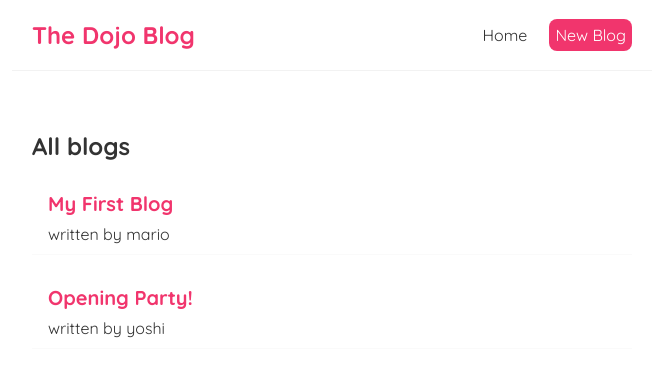
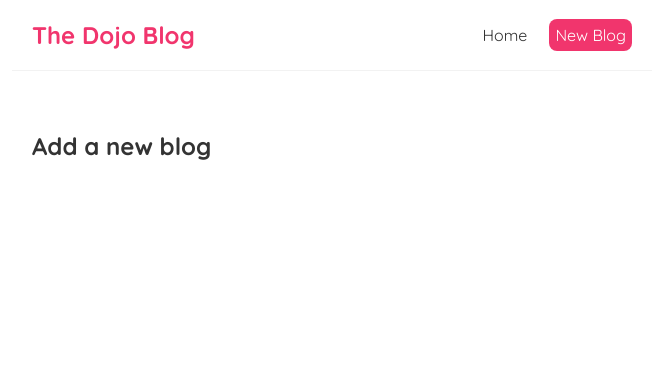
Before and after one commit to Galuz/pruebas-con-react, a React (Create React App) app: page /create in a window 1280 px wide. Shown: the top 376 px of the page, without its empty margins (308-971 px from the left). Built offline with nearby package versions, Linux system fonts and the light colour scheme; data requests are answered from the project's data file.

Commit message:
main - se creo una segunda ruta,.

```diff
--- a/src/App.js
+++ b/src/App.js
@@ -1,6 +1,7 @@
 import Navbar from './Navbar'
 import Home from './Home'
 import { BrowserRouter as Router, Route, Switch } from 'react-router-dom'
+import Create from './Create'
 
 function App() {
   return (
@@ -9,8 +10,11 @@
         <Navbar />
         <div className="content">
           <Switch>
-            <Route path="/">
+            <Route exact path="/">
               <Home />
+            </Route>
+            <Route path="/create">
+              <Create />
             </Route>
           </Switch>
         </div>
--- /dev/null
+++ b/src/Create.js
@@ -0,0 +1,9 @@
+const Create = () => {
+  return (
+     <div className="create">
+       <h2>Add a new blog</h2>
+     </div>
+  );
+}
+
+export default Create;
```
